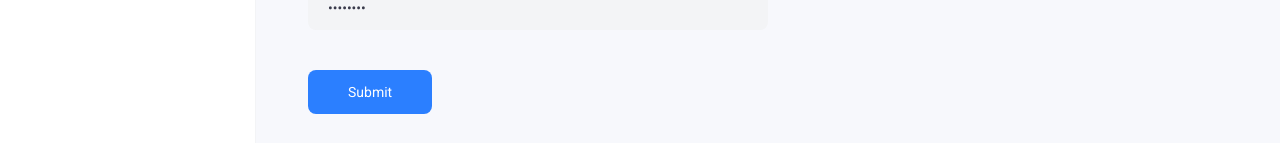
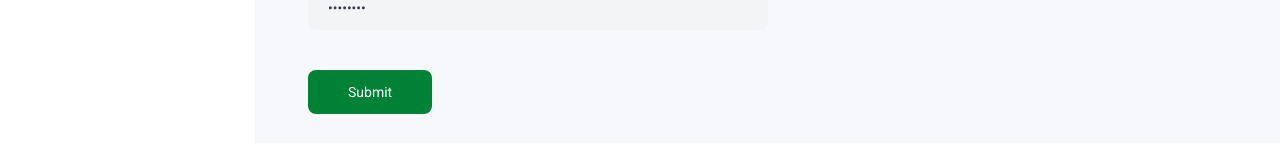
Before and after one commit to kingdanie/T-manager, an Angular app: page /dashboard/settings in a window 1280 px wide. Shown: the part 448-591 px from the top of the page. Built offline with nearby package versions, Linux system fonts and the light colour scheme; sample sign-in values are in the browser's storage.

Commit message:
feat: update submit button color to consistent green for improved UI coherence

```diff
--- a/src/app/components/settings/settings.html
+++ b/src/app/components/settings/settings.html
@@ -25,5 +25,5 @@
     }
   </div>
 
-  <button type="submit" [disabled]="!settingsForm.valid" class="btn px-10 py-3 rounded-lg bg-blue-500 text-white cursor-not-allowed">Submit</button>
+  <button type="submit" [disabled]="!settingsForm.valid" class="btn px-10 py-3 rounded-lg bg-green-700 text-white cursor-not-allowed">Submit</button>
 </form>
```
